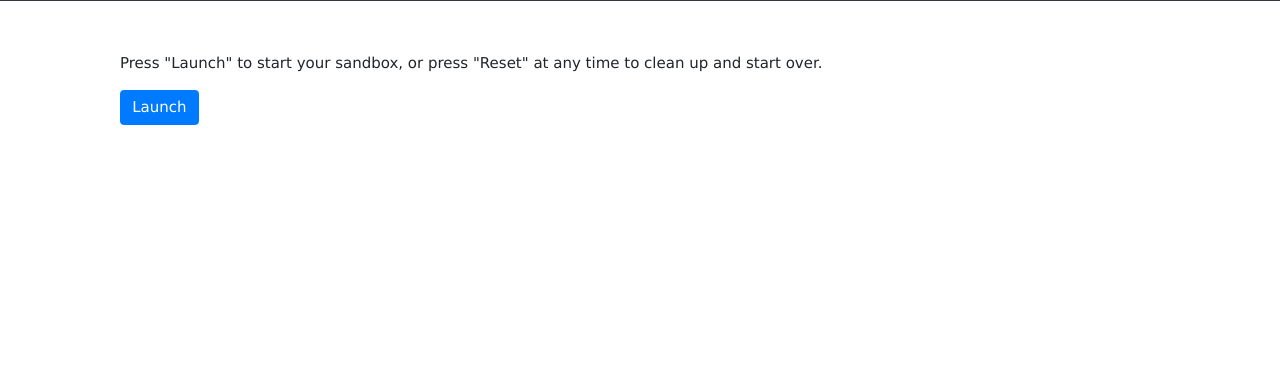
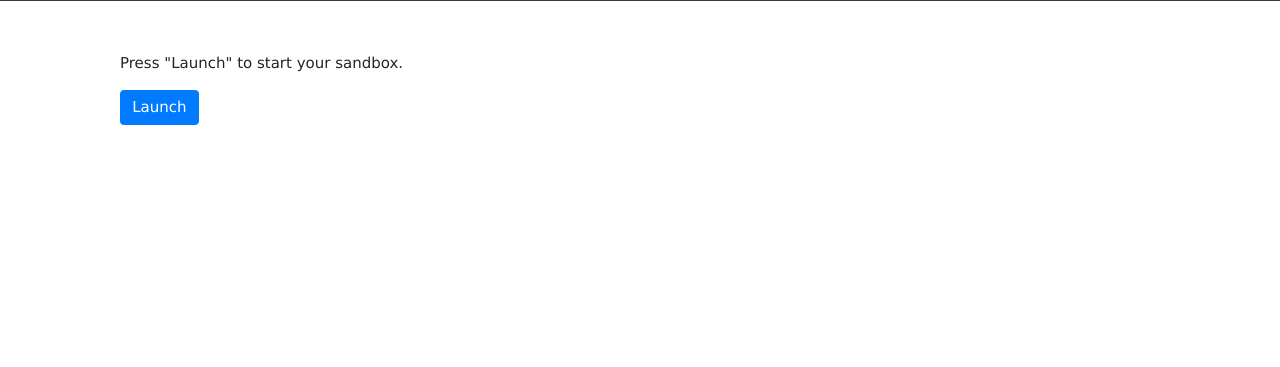
Before and after one commit to slateci/sandbox-portal, a Flask app: page /sandbox in a window 1280 px wide. Shown: the part 53-420 px from the top of the page. Run offline with Flask 2, Linux system fonts and the light colour scheme; the visitor is signed in with stand-in values (Sample User, id 1); some libraries are stand-ins or nearby versions.

Commit message:
Avoid referring to a button which is not visible

```diff
--- a/portal/templates/sandbox.html
+++ b/portal/templates/sandbox.html
@@ -11,7 +11,7 @@
       </div>
       {% else %}
       <div>
-        <p>Press "Launch" to start your sandbox, or press "Reset" at any time to clean up and start over.</p>
+        <p>Press "Launch" to start your sandbox.</p>
       </div>
       {% endif %}
 
```
